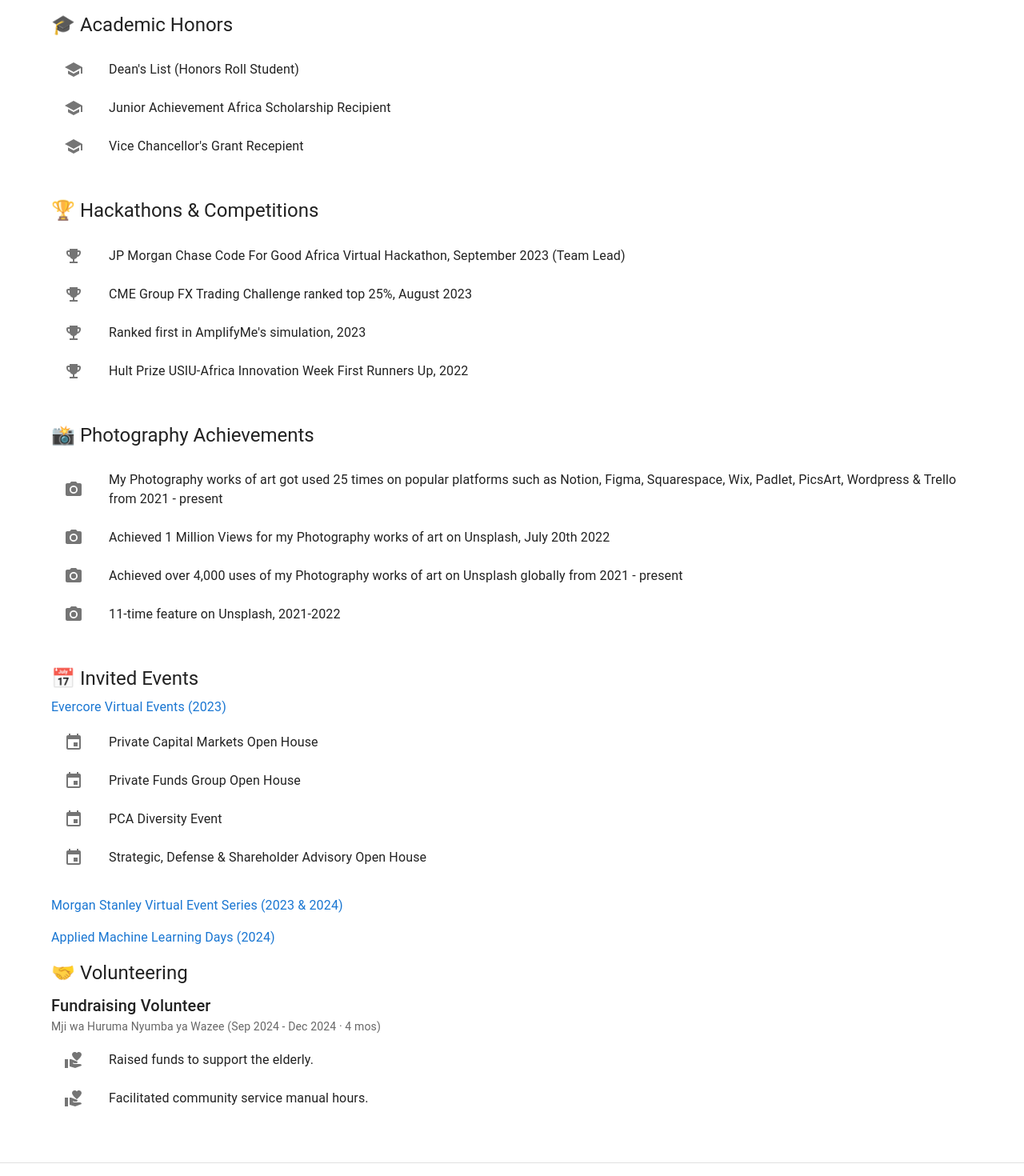
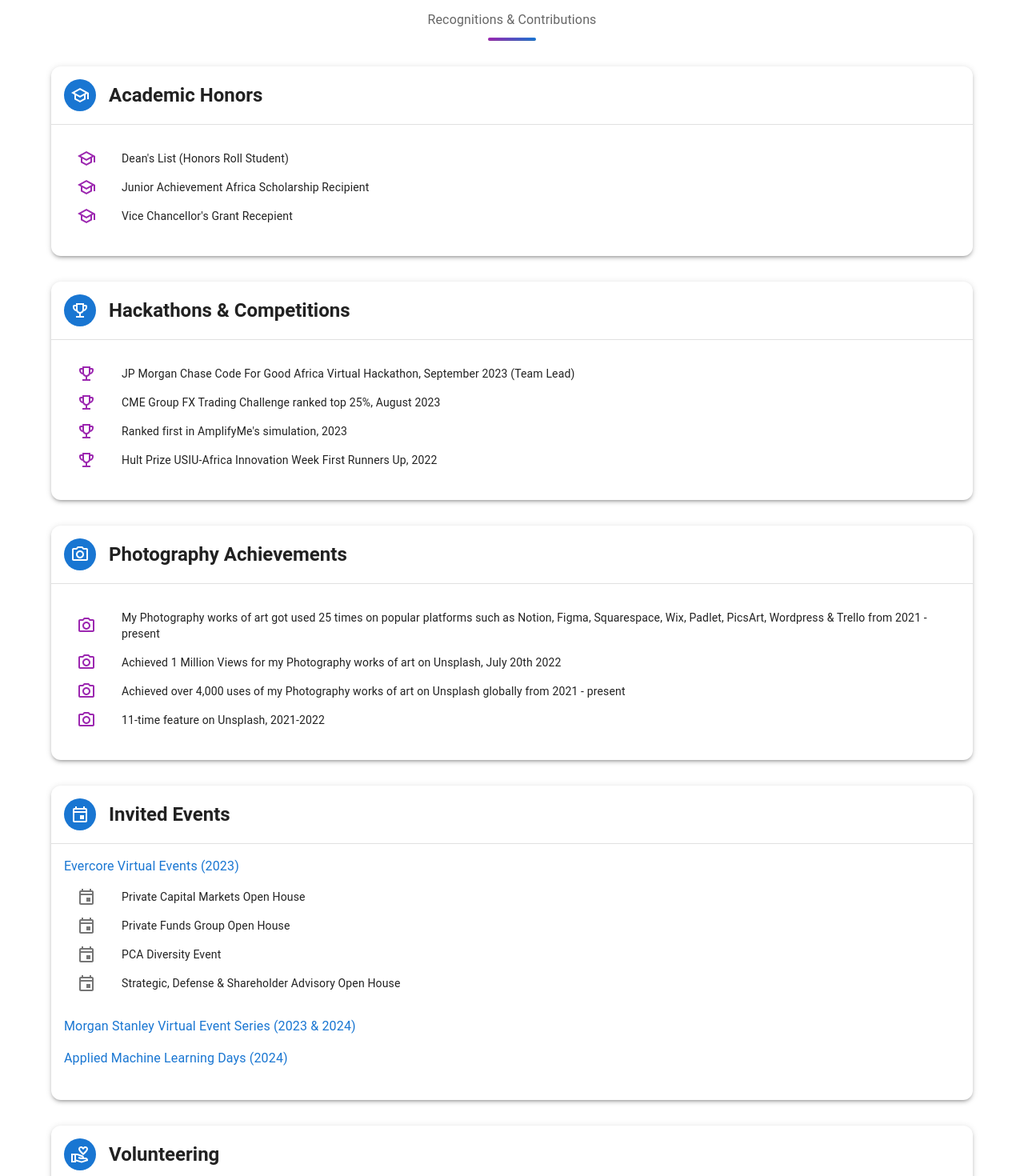
Before and after one commit to olivernjeru/olivernjeru.github.io, a React (Create React App) app: page / in a window 1280 px wide. Shown: the part 6940-8410 px from the top of the page at 80% size. Built offline with nearby package versions, Linux system fonts and the light colour scheme.

Commit message:
fix: refactor Awards component to use Card layout for improved presentation and responsiveness
chore: update AwardsObject.js to remove months

```diff
--- a/src/components/Awards.js
+++ b/src/components/Awards.js
@@ -1,100 +1,155 @@
 import React from 'react';
-import { Typography, Box, Container, List, ListItem, ListItemIcon, ListItemText } from "@mui/material";
-import SchoolIcon from "@mui/icons-material/School";
-import EmojiEventsIcon from "@mui/icons-material/EmojiEvents";
-import CameraAltIcon from "@mui/icons-material/CameraAlt";
-import EventIcon from "@mui/icons-material/Event";
-import VolunteerActivismIcon from "@mui/icons-material/VolunteerActivism";
+import {
+  Box,
+  Container,
+  Card,
+  CardHeader,
+  CardContent,
+  Typography,
+  List,
+  ListItem,
+  ListItemIcon,
+  ListItemText,
+  Divider,
+  Grow,
+  Stack,
+  useTheme,
+  Avatar,
+} from '@mui/material';
+import { CameraAltOutlined, EmojiEventsOutlined, EventOutlined, SchoolOutlined, VolunteerActivismOutlined } from '@mui/icons-material';
+import SectionHeader from './SectionHeader';
 import { categorizedAwards } from './dataStores/AwardsObject';
 import { NoUnderlineLink } from './utilities/formats/NoUnderlineLink';
 
+const awardSections = [
+  {
+    key: 'academicHonors',
+    title: 'Academic Honors',
+    icon: SchoolOutlined,
+    isList: true,
+  },
+  {
+    key: 'hackathonsCompetitions',
+    title: 'Hackathons & Competitions',
+    icon: EmojiEventsOutlined,
+    isList: true,
+  },
+  {
+    key: 'photographyAchievements',
+    title: 'Photography Achievements',
+    icon: CameraAltOutlined,
+    isList: true,
+  },
+  {
+    key: 'invitedEvents',
+    title: 'Invited Events',
+    icon: EventOutlined,
+    isList: false,
+  },
+  {
+    key: 'volunteering',
+    title: 'Volunteering',
+    icon: VolunteerActivismOutlined,
+    isList: false,
+  },
+];
+
 const Awards = () => {
+  const theme = useTheme();
+
   return (
     <Box
       id="awards"
       sx={{
-        minHeight: "100vh",
-        display: "flex",
-        flexDirection: "column",
-        justifyContent: "flex-start",
         padding: { xs: "1rem", sm: "2rem" },
-        overflowY: "auto",
+        background: `linear-gradient(135deg, ${theme.palette.background.paper} 0%, ${theme.palette.background.default} 100%)`,
       }}
     >
-      <Container>
-        <Typography variant="h4" align="center" gutterBottom>
-          Awards and Honors
+      <Container maxWidth="lg">
+        <SectionHeader
+          icon={EmojiEventsOutlined}
+          title="Awards and Honors"
+          subtitle="Recognitions & Contributions"
+          delay={800}
+        />
+
+        <Stack spacing={4}>
+          {awardSections.map((section, idx) => {
+            const Icon = section.icon;
+            const data = categorizedAwards[section.key];
+
+            return (
+              <Grow in timeout={1000 + idx * 200} key={section.key}>
+                <Card
+                  sx={{
+                    borderRadius: 3,
+                    boxShadow: theme.shadows[3],
+                    transition: 'transform 0.3s, box-shadow 0.3s',
+                    '&:hover': {
+                      transform: 'scale(1.02)',
+                      boxShadow: theme.shadows[6],
+                    },
+                  }}
+                >
+                  <CardHeader
+                    avatar={
+                      <Avatar sx={{ bgcolor: theme.palette.primary.main }}>
+                        <Icon />
+                      </Avatar>
+                    }
+                    title={
+                      <Typography variant="h5" fontWeight={700}>
+                        {section.title}
                       </Typography>
+                    }
+                  />
 
-        {/* Academic Honors */}
-        <Box sx={{ marginBottom: "2rem" }}>
-          <Typography variant="h5" gutterBottom>
-            🎓 Academic Honors
-          </Typography>
-          <List>
-            {categorizedAwards.academicHonors.map((honor, index) => (
-              <ListItem key={index}>
+                  <Divider />
+
+                  <CardContent>
+                    {section.isList ? (
+                      <List dense>
+                        {data.map((item, i) => (
+                          <ListItem key={i}>
                             <ListItemIcon>
-                  <SchoolIcon />
+                              <Icon color="secondary" />
                             </ListItemIcon>
-                <ListItemText primary={honor} />
+                            <ListItemText primary={item} />
                           </ListItem>
                         ))}
                       </List>
-        </Box>
+                    ) : (
+                      data.map((entry, i) => (
+                        <Box key={i} sx={{ mb: 2 }}>
+                          {entry.link ? (
+                            <NoUnderlineLink
+                              href={entry.link}
+                              sx={{ fontWeight: 600, fontSize: '1.1rem' }}
+                            >
+                              {entry.name}
+                            </NoUnderlineLink>
+                          ) : (
+                            <Typography variant="h6" fontWeight={600}>
+                              {entry.role}
+                            </Typography>
+                          )}
 
-        {/* Hackathons & Competitions */}
-        <Box sx={{ marginBottom: "2rem" }}>
-          <Typography variant="h5" gutterBottom>
-            🏆 Hackathons & Competitions
+                          {'organization' in entry && (
+                            <Typography
+                              variant="body2"
+                              color="text.secondary"
+                              sx={{ mb: 1 }}
+                            >
+                              {entry.organization} {entry.period && `(${entry.period})`}
                             </Typography>
-          <List>
-            {categorizedAwards.hackathonsCompetitions.map((competition, index) => (
-              <ListItem key={index}>
+                          )}
+
+                          {(entry.details || []).length > 0 && (
+                            <List dense>
+                              {entry.details.map((detail, j) => (
+                                <ListItem key={j}>
                                   <ListItemIcon>
-                  <EmojiEventsIcon />
-                </ListItemIcon>
-                <ListItemText primary={competition} />
-              </ListItem>
-            ))}
-          </List>
-        </Box>
-
-        {/* Photography Achievements */}
-        <Box sx={{ marginBottom: "2rem" }}>
-          <Typography variant="h5" gutterBottom>
-            📸 Photography Achievements
-          </Typography>
-          <List>
-            {categorizedAwards.photographyAchievements.map((achievement, index) => (
-              <ListItem key={index}>
-                <ListItemIcon>
-                  <CameraAltIcon />
-                </ListItemIcon>
-                <ListItemText primary={achievement} />
-              </ListItem>
-            ))}
-          </List>
-        </Box>
-
-        {/* Invited Events */}
-        <Box>
-          <Typography variant="h5" gutterBottom>
-            📅 Invited Events
-          </Typography>
-          {categorizedAwards.invitedEvents.map((event, index) => (
-            <Box key={index} sx={{ marginBottom: "1rem" }}>
-              <NoUnderlineLink
-                href={event.link}
-              >
-                {event.name}
-              </NoUnderlineLink>
-              {event.details.length > 0 && (
-                <List>
-                  {event.details.map((detail, detailIndex) => (
-                    <ListItem key={detailIndex}>
-                      <ListItemIcon>
-                        <EventIcon />
+                                    <section.icon color="action" />
                                   </ListItemIcon>
                                   <ListItemText primary={detail} />
                                 </ListItem>
@@ -102,33 +157,14 @@ const Awards = () => {
                             </List>
                           )}
                         </Box>
-          ))}
-        </Box>
-
-         {/* Volunteering */}
-         <Box>
-          <Typography variant="h5" gutterBottom>
-            🤝 Volunteering
-          </Typography>
-          {categorizedAwards.volunteering.map((volunteer, index) => (
-            <Box key={index} sx={{ marginBottom: "1rem" }}>
-              <Typography variant="h6">{volunteer.role}</Typography>
-              <Typography variant="body2" color="text.secondary">
-                {volunteer.organization} ({volunteer.period})
-              </Typography>
-              <List>
-                {volunteer.details.map((detail, detailIndex) => (
-                  <ListItem key={detailIndex}>
-                    <ListItemIcon>
-                      <VolunteerActivismIcon />
-                    </ListItemIcon>
-                    <ListItemText primary={detail} />
-                  </ListItem>
-                ))}
-              </List>
-            </Box>
-          ))}
-        </Box>
+                      ))
+                    )}
+                  </CardContent>
+                </Card>
+              </Grow>
+            );
+          })}
+        </Stack>
       </Container>
     </Box>
   );
--- a/src/components/dataStores/AwardsObject.js
+++ b/src/components/dataStores/AwardsObject.js
@@ -42,7 +42,7 @@ export const categorizedAwards = {
         {
             role: "Fundraising Volunteer",
             organization: "Mji wa Huruma Nyumba ya Wazee",
-            period: "Sep 2024 - Dec 2024 · 4 mos",
+            period: "Sep 2024 - Dec 2024",
             details: [
                 "Raised funds to support the elderly.",
                 "Facilitated community service manual hours.",
```
Lines whose indentation alone changed are shown as unchanged.
